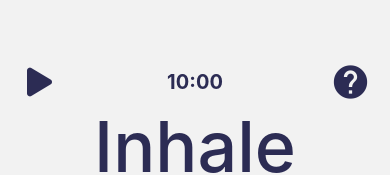
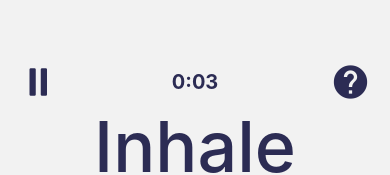
Before and after one commit to farisdurrani/meditation-app, a React Native app: screen / in a window 390 px wide. Shown: the top 175 px of the page. Built offline with nearby package versions, Linux system fonts and the light colour scheme.

Commit message:
main timer

```diff
--- a/components/HeaderButtons.js
+++ b/components/HeaderButtons.js
@@ -12,11 +12,16 @@ const BackCancelButtons = (props) => {
     noRightButton,
     settings,
     timer,
-    setTimer,
+    onTimerZero,
   } = props;
   const defaultSize = 40;
   const defaultColor = COLORS.primary_blue;
   const [paused, setPaused] = React.useState(false);
+  const [timeLeft, setTimeLeft] = React.useState(timer);
+
+  const clock = `${Math.floor(timeLeft / 60)}:${timeLeft % 60 < 10 ? "0" : ""}${
+    timeLeft % 60
+  }`;
 
   const RightButton = () => {
     if (noRightButton) {
@@ -43,12 +48,22 @@ const BackCancelButtons = (props) => {
     }
   };
 
+  if (!paused) {
+    if (timeLeft > 0) {
+      setTimeout(() => {
+        setTimeLeft(timeLeft - 1);
+      }, 1000);
+    } else if (onTimerZero) {
+      onTimerZero();
+    }
+  }
+
   return (
     <View style={styles.upperButtons}>
       {pause ? (
         <TouchableOpacity onPress={navigation.goBack}>
           <Ionicons
-            name={paused ? "pause" : "play"}
+            name={paused ? "play" : "pause"}
             size={defaultSize}
             color={defaultColor}
             onPress={() => {
@@ -70,7 +85,7 @@ const BackCancelButtons = (props) => {
         </TouchableOpacity>
       )}
 
-      {timer ? <Text style={styles.timer}>10:00</Text> : undefined}
+      {timer ? <Text style={styles.timer}>{clock}</Text> : undefined}
 
       <RightButton />
     </View>
--- a/screens/guided_screens/InhaleHold.js
+++ b/screens/guided_screens/InhaleHold.js
@@ -35,11 +35,13 @@ const InhaleHold = ({ navigation, route }) => {
     <View style={{ alignItems: "center" }}>
       <HeaderButtons
         navigation={navigation}
-        timer
+        timer={10}
         pause
         onPause={() => {
           setPaused(!paused);
         }}
+        // onTimerZero={() => {
+        // }}
       />
       <View marginTop={Dimensions.get("window").height * 0.25} />
       <MText text={title} />
```
